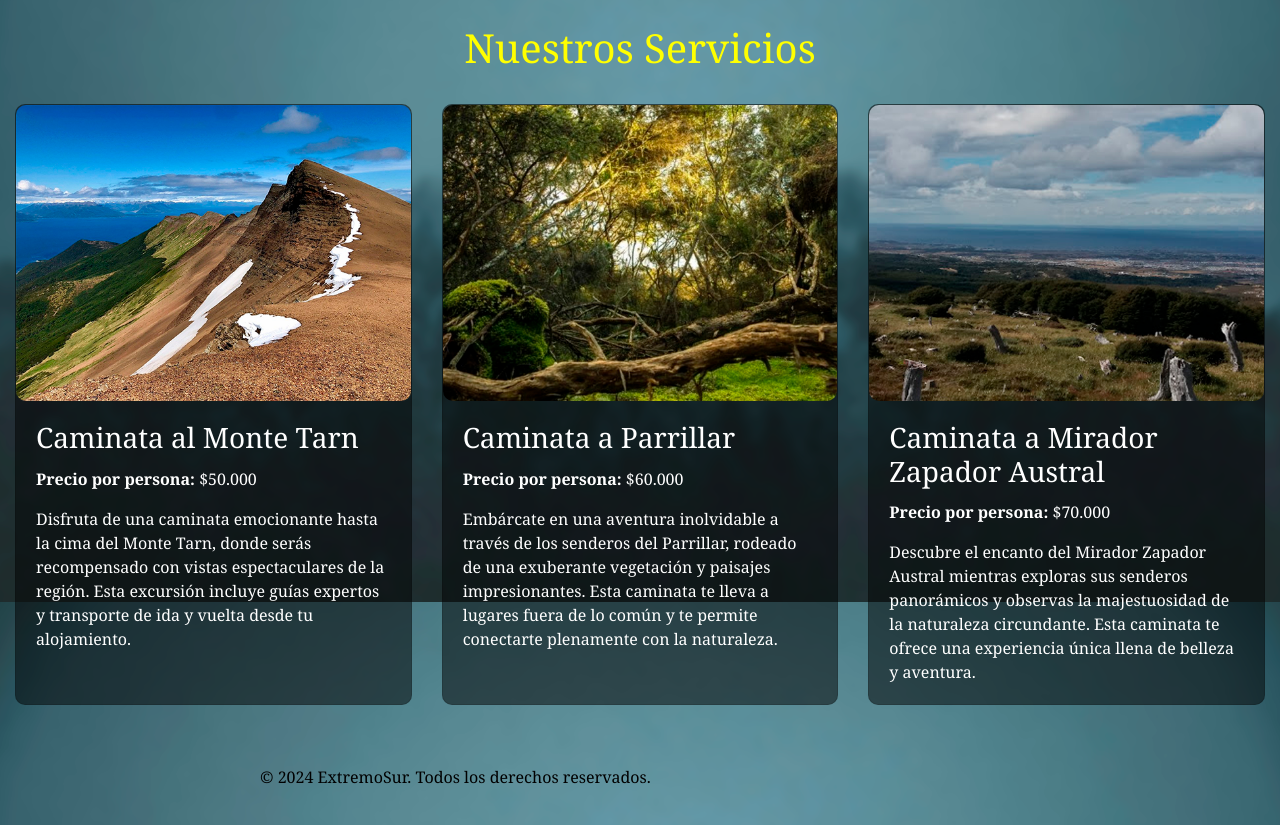
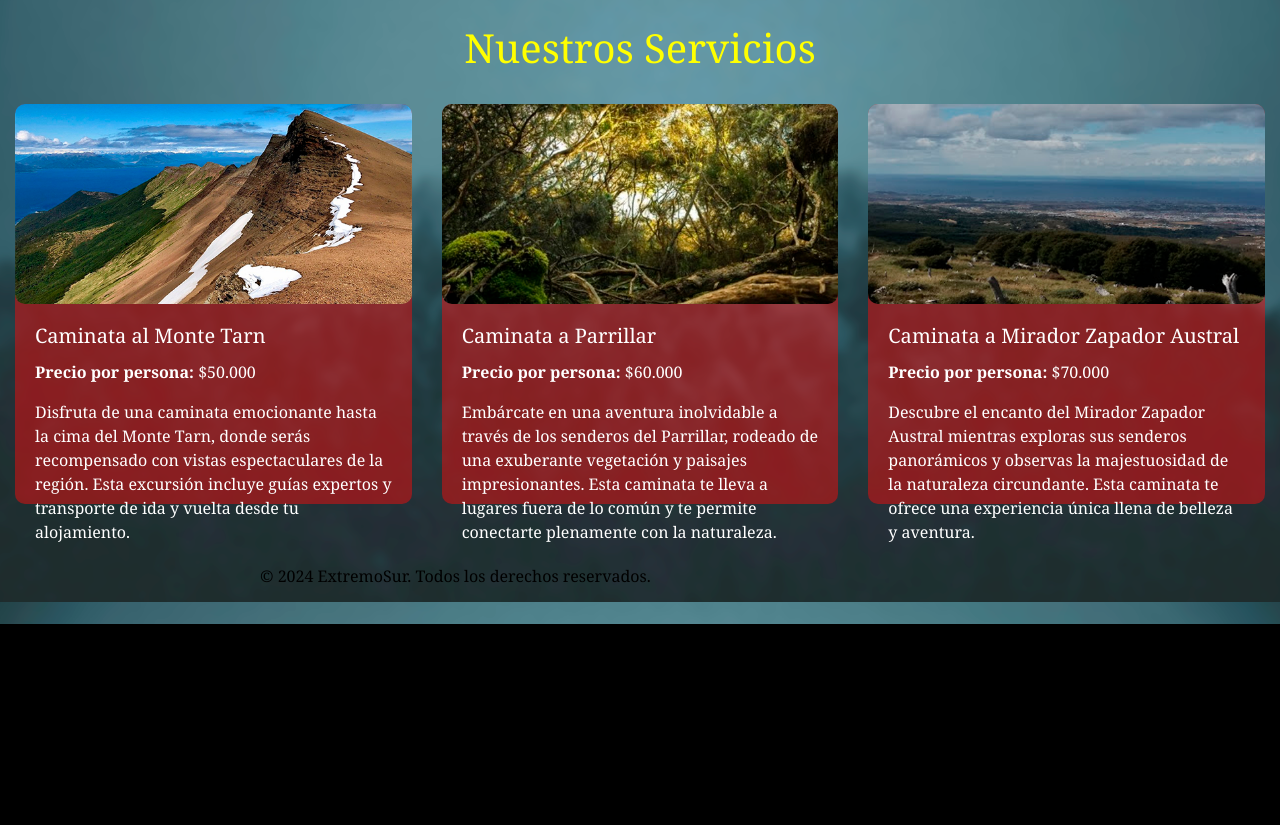
Before and after one commit to lukashaltenhof/evaluacion3, a Django app: page /nuestros_servicios/ in a window 1280 px wide. Shown: the part 198-1023 px from the top of the page. After the commit the page ends 822 px from the top, so only its background shows below. Run offline with Django 5.2, Linux system fonts and the light colour scheme.

Commit message:
Intento Numero 100 De Arreglar La Navbar Y las Cards

```diff
--- a/extremosur/gestionviajes/static/css/styles.css
+++ b/extremosur/gestionviajes/static/css/styles.css
@@ -140,15 +140,31 @@ h2, .card-title, .card-text {
     background-color: rgba(0, 0, 0, 0.5);
     color: #fff;
     border-radius: 10px;
+    height: 100%;
+    border: none; /* Eliminar el borde para que todas las cards tengan el mismo aspecto */
 }
 
-.card-title,
+.card-body {
+    height: 100%;
+    display: flex;
+    flex-direction: column;
+    justify-content: space-between;
+}
+
+.card-title {
+    font-size: 1.25rem; /* Tamaño del título */
+    margin-bottom: 0.75rem; /* Espacio inferior */
+    color: #fff; /* Color de texto blanco */
+}
+
 .card-text {
-    color: #fff;
+    color: #fff; /* Color de texto blanco */
 }
 
 .card-img-top {
-    border-radius: 10px;
+    height: 200px; /* Altura deseada para la imagen */
+    object-fit: cover; /* Ajustar la imagen para cubrir el área asignada */
+    border-radius: 10px; /* Borde redondeado para las imágenes */
 }
 
 .card:hover .card-img-top {
@@ -282,3 +298,41 @@ table a:hover {
 .add-btn:hover {
     background-color: #218838; /* Color de fondo más oscuro al pasar el mouse */
 }
+/* Estilos para las cards */
+.card {
+    background-color: rgba(237, 13, 13, 0.5);
+    color: #fff;
+    border-radius: 10px;
+    border: none; /* Eliminar el borde para que todas las cards tengan el mismo aspecto */
+    height: 400px; /* Ajustar altura al 100% */
+    display: flex;
+    flex-direction: column;
+}
+
+.card-body {
+    flex: 1; /* Hacer que el cuerpo de la card ocupe el espacio disponible */
+    display: flex;
+    flex-direction: column;
+    justify-content: space-between;
+}
+
+.card-title {
+    font-size: 1.25rem; /* Tamaño del título */
+    margin-bottom: 0.75rem; /* Espacio inferior */
+    color: #fff; /* Color de texto blanco */
+}
+
+.card-text {
+    color: #fff; /* Color de texto blanco */
+}
+
+.card-img-top {
+    height: 200px; /* Altura deseada para la imagen */
+    object-fit: cover; /* Ajustar la imagen para cubrir el área asignada */
+    border-radius: 10px; /* Borde redondeado para las imágenes */
+}
+
+.card:hover .card-img-top {
+    transform: scale(1.1);
+    transition: transform 0.3s ease;
+}
```
Also changed, not shown: extremosur/db.sqlite3, extremosur/img/imagenes_paquetes/images_5.jpg (added).
